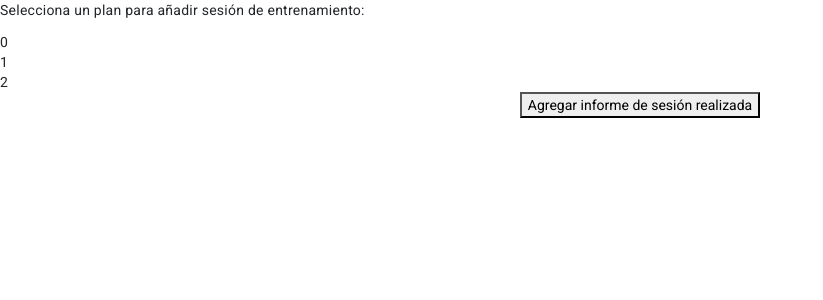
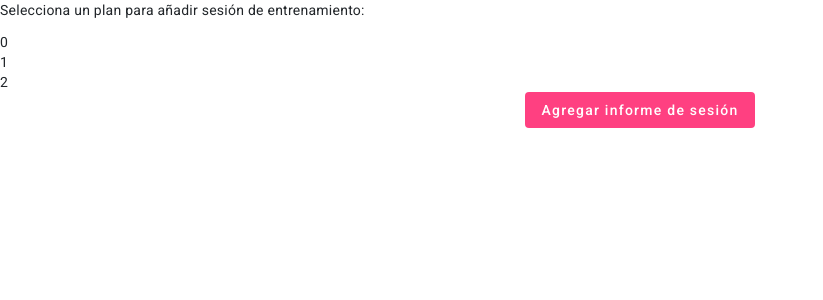
Before and after one commit to SII-Informatica-UMA/ciklum-panic-at-the-api, an Angular app in the folder microservice/frontend/: page / in a window 1280 px wide. Shown: the top 300 px of the page, without its empty margins (0-823 px from the left). Built offline with nearby package versions, Linux system fonts and the light colour scheme.

Commit message:
Commit conflicts fixed

```diff
--- a/microservice/frontend/src/page/page.component.html
+++ b/microservice/frontend/src/page/page.component.html
@@ -4,6 +4,6 @@
         {{plan.id}}
     </div>
     <div class="d-flex justify-content-center">
-        <button type="button" (click)="addForm()">Agregar informe de sesión realizada</button>
+        <button type="button" mat-flat-button color="accent" (click)="addForm()">Agregar informe de sesión</button>
     </div>
 </div>
--- a/microservice/frontend/src/page/page.component.ts
+++ b/microservice/frontend/src/page/page.component.ts
@@ -4,6 +4,7 @@ import { NgbModal } from '@ng-bootstrap/ng-bootstrap';
 import { FormularioSesionComponent } from '../app/formulario-sesion/formulario-sesion.component';
 import { GestinDeEntrenamientosService, PlanDTO } from '../openapi/lifefitAPI';
 import { CommonModule } from '@angular/common';
+import {MatButtonModule} from '@angular/material/button';
 
 @Component({
   selector: 'app-page',
@@ -12,6 +13,7 @@ import { CommonModule } from '@angular/common';
     CommonModule,
     FormularioSesionComponent,
     NgbModule,
+    MatButtonModule,
   ],
   providers: [
     GestinDeEntrenamientosService
```
